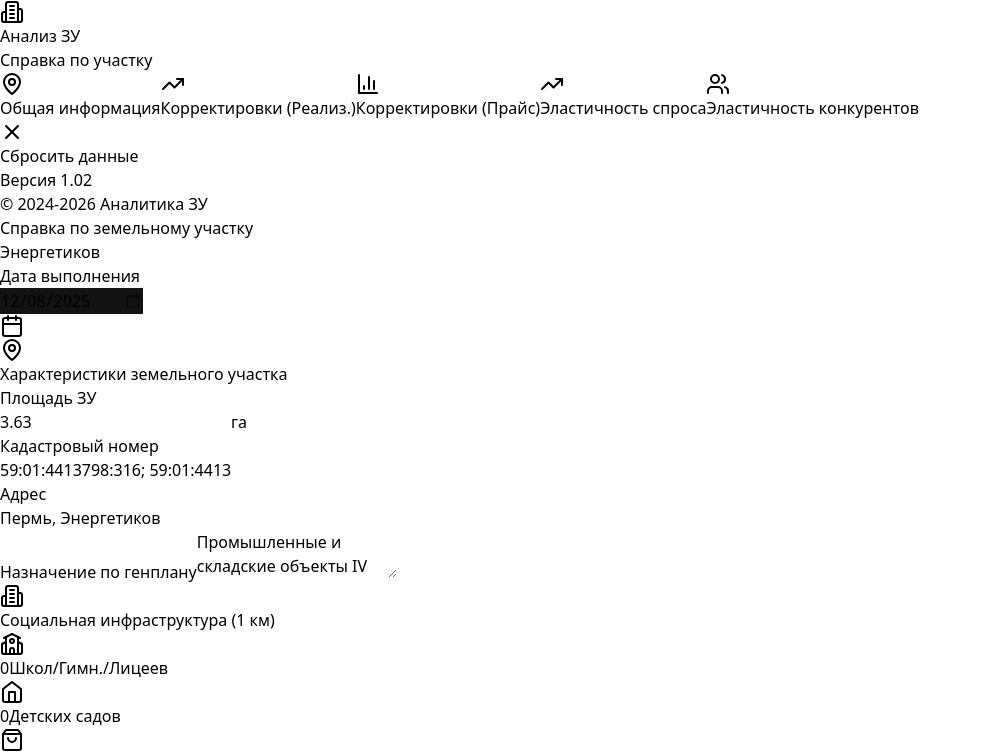
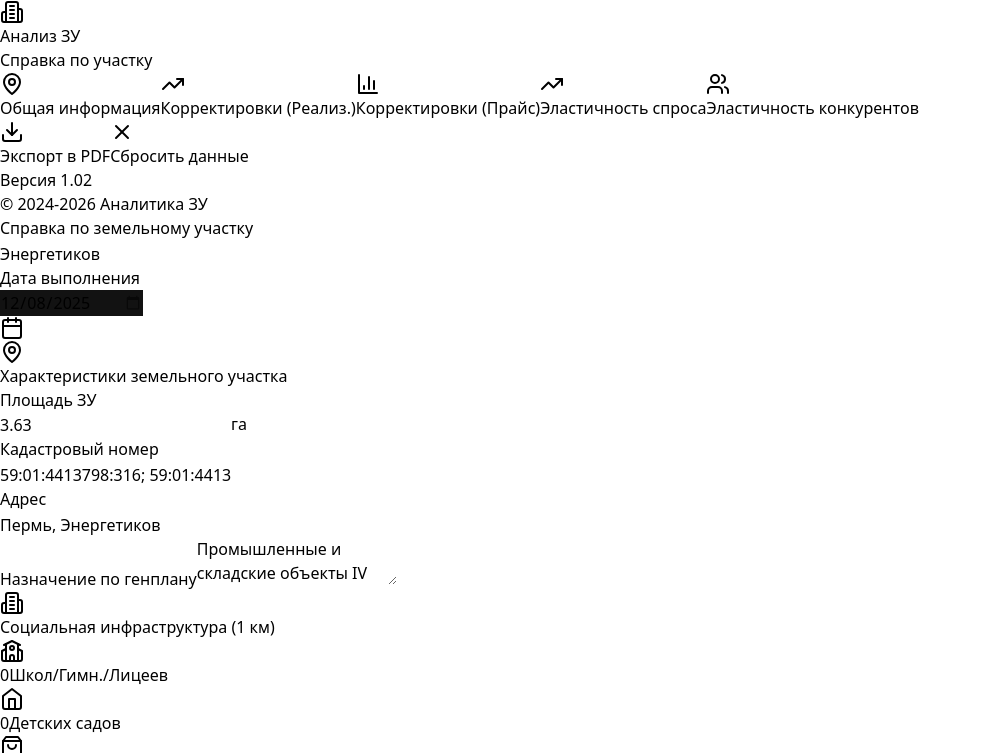
Before and after one commit to BarBerryy/land-analysys-app, a React (Vite) app: page / in a window 1280 px wide. Shown: the top 753 px of the page, without its empty margins (0-982 px from the left). Built offline with nearby package versions, Linux system fonts and the light colour scheme.

Commit message:
Latest changes

```diff
--- a/package.json
+++ b/package.json
@@ -9,6 +9,8 @@
     "preview": "vite preview"
   },
   "dependencies": {
+    "html2canvas": "^1.4.1",
+    "jspdf": "^2.5.1",
     "lucide-react": "^0.263.1",
     "react": "^18.2.0",
     "react-dom": "^18.2.0",
--- a/src/App.jsx
+++ b/src/App.jsx
@@ -1,7 +1,9 @@
-import React, { useState, useMemo, useCallback } from 'react';
+import React, { useState, useMemo, useCallback, useRef } from 'react';
 import { LineChart, Line, XAxis, YAxis, CartesianGrid, Tooltip, Legend, ResponsiveContainer, ScatterChart, Scatter, ReferenceLine, ReferenceDot } from 'recharts';
-import { MapPin, Building2, TrendingUp, BarChart3, Users, ChevronDown, Calendar, Plus, X, Check, Home, School, ShoppingBag, Stethoscope, Bus, Upload, FileSpreadsheet, ChevronRight, Table } from 'lucide-react';
+import { MapPin, Building2, TrendingUp, BarChart3, Users, ChevronDown, Calendar, Plus, X, Check, Home, School, ShoppingBag, Stethoscope, Bus, Upload, FileSpreadsheet, ChevronRight, Table, Download } from 'lucide-react';
 import * as XLSX from 'xlsx';
+import html2canvas from 'html2canvas';
+import { jsPDF } from 'jspdf';
 
 // Данные конкурентов из примера
 const initialCompetitors = [
@@ -132,7 +134,7 @@ const Dropdown = ({ label, value, options, onChange, className = '' }) => {
       <label className="block text-xs text-emerald-200 mb-1 font-medium">{label}</label>
       <button
         onClick={() => setIsOpen(!isOpen)}
-        className="w-full px-3 py-2 bg-emerald-900/50 border border-emerald-700 rounded-lg text-white text-left flex items-center justify-between hover:border-emerald-500 transition-colors"
+        className="w-full px-3 py-2.5 bg-emerald-900/50 border border-emerald-700 rounded-lg text-white text-left flex items-center justify-between hover:border-emerald-500 transition-colors text-sm"
       >
         <span>{value || 'Выберите...'}</span>
         <ChevronDown className={`w-4 h-4 transition-transform ${isOpen ? 'rotate-180' : ''}`} />
@@ -143,7 +145,7 @@ const Dropdown = ({ label, value, options, onChange, className = '' }) => {
             <button
               key={option}
               onClick={() => { onChange(option); setIsOpen(false); }}
-              className={`w-full px-3 py-2 text-left hover:bg-emerald-800 transition-colors ${value === option ? 'bg-emerald-700 text-white' : 'text-emerald-100'}`}
+              className={`w-full px-3 py-2 text-left hover:bg-emerald-800 transition-colors text-sm ${value === option ? 'bg-emerald-700 text-white' : 'text-emerald-100'}`}
             >
               {option}
             </button>
@@ -164,7 +166,7 @@ const InputField = ({ label, value, onChange, type = 'text', suffix = '', placeh
         value={value}
         onChange={(e) => onChange(e.target.value)}
         placeholder={placeholder}
-        className="w-full px-3 py-2 bg-emerald-900/50 border border-emerald-700 rounded-lg text-white placeholder-emerald-500 focus:border-emerald-400 focus:outline-none focus:ring-1 focus:ring-emerald-400 transition-colors"
+        className="w-full px-3 py-2.5 bg-emerald-900/50 border border-emerald-700 rounded-lg text-white placeholder-emerald-500 focus:border-emerald-400 focus:outline-none focus:ring-1 focus:ring-emerald-400 transition-colors text-sm"
       />
       {suffix && <span className="absolute right-3 top-1/2 -translate-y-1/2 text-emerald-400 text-sm">{suffix}</span>}
     </div>
@@ -222,7 +224,7 @@ const PriceInput = ({ value, onChange }) => {
       onChange={handleChange}
       onFocus={handleFocus}
       onBlur={handleBlur}
-      className="w-28 px-2 py-1 bg-emerald-900/50 border border-emerald-700 rounded text-white text-right font-mono focus:outline-none focus:border-emerald-500"
+      className="w-28 px-2 py-1.5 bg-emerald-900/50 border border-emerald-700 rounded text-white text-right font-mono text-sm focus:outline-none focus:border-emerald-500"
     />
   );
 };
@@ -400,25 +402,25 @@ const GeneralInfoTab = ({ data, setData, competitors, setCompetitors }) => {
               <Building2 className="w-4 h-4" /> Социальная инфраструктура (1 км)
             </h3>
             <div className="grid grid-cols-2 gap-3">
-              <div className="flex items-center gap-2 bg-emerald-950/50 rounded-lg p-2 border border-emerald-800">
-                <School className="w-4 h-4 text-emerald-400" />
+              <div className="flex items-center gap-2 bg-emerald-950/50 rounded-lg p-2.5 border border-emerald-800">
+                <School className="w-4 h-4 text-emerald-400 flex-shrink-0" />
                 <span className="text-white font-semibold">{data.socialInfra?.schools || 0}</span>
                 <span className="text-emerald-300 text-xs">Школ/Гимн./Лицеев</span>
               </div>
-              <div className="flex items-center gap-2 bg-emerald-950/50 rounded-lg p-2 border border-emerald-800">
-                <Home className="w-4 h-4 text-emerald-400" />
+              <div className="flex items-center gap-2 bg-emerald-950/50 rounded-lg p-2.5 border border-emerald-800">
+                <Home className="w-4 h-4 text-emerald-400 flex-shrink-0" />
                 <span className="text-white font-semibold">{data.socialInfra?.kindergartens || 0}</span>
                 <span className="text-emerald-300 text-xs">Детских садов</span>
               </div>
-              <div className="flex items-center gap-2 bg-emerald-950/50 rounded-lg p-2 border border-emerald-800">
-                <ShoppingBag className="w-4 h-4 text-emerald-400" />
+              <div className="flex items-center gap-2 bg-emerald-950/50 rounded-lg p-2.5 border border-emerald-800">
+                <ShoppingBag className="w-4 h-4 text-emerald-400 flex-shrink-0" />
                 <span className={`font-semibold ${data.socialInfra?.malls ? 'text-green-400' : 'text-red-400'}`}>
                   {data.socialInfra?.malls ? '+' : '-'}
                 </span>
                 <span className="text-emerald-300 text-xs">Торговые центры</span>
               </div>
-              <div className="flex items-center gap-2 bg-emerald-950/50 rounded-lg p-2 border border-emerald-800">
-                <Stethoscope className="w-4 h-4 text-emerald-400" />
+              <div className="flex items-center gap-2 bg-emerald-950/50 rounded-lg p-2.5 border border-emerald-800">
+                <Stethoscope className="w-4 h-4 text-emerald-400 flex-shrink-0" />
                 <span className={`font-semibold ${data.socialInfra?.clinics ? 'text-green-400' : 'text-red-400'}`}>
                   {data.socialInfra?.clinics ? '+' : '-'}
                 </span>
@@ -433,19 +435,19 @@ const GeneralInfoTab = ({ data, setData, competitors, setCompetitors }) => {
               <Bus className="w-4 h-4" /> Транспортная доступность
             </h3>
             <div className="space-y-3">
-              <div className="flex items-center justify-between bg-emerald-950/50 rounded-lg p-2 border border-emerald-800">
+              <div className="flex items-center justify-between bg-emerald-950/50 rounded-lg p-2.5 border border-emerald-800">
                 <span className="text-emerald-300 text-sm">Расстояние до остановки</span>
                 <span className="text-white font-semibold">{data.distanceToStop || 0} м</span>
               </div>
-              <div className="flex items-center justify-between bg-emerald-950/50 rounded-lg p-2 border border-emerald-800">
+              <div className="flex items-center justify-between bg-emerald-950/50 rounded-lg p-2.5 border border-emerald-800">
                 <span className="text-emerald-300 text-sm">Автобусы/Троллейбусы</span>
                 <span className="text-white font-semibold">{data.transport?.busTrolley || 0}</span>
               </div>
-              <div className="flex items-center justify-between bg-emerald-950/50 rounded-lg p-2 border border-emerald-800">
+              <div className="flex items-center justify-between bg-emerald-950/50 rounded-lg p-2.5 border border-emerald-800">
                 <span className="text-emerald-300 text-sm">Трамваи</span>
                 <span className="text-white font-semibold">{data.transport?.tram || 0}</span>
               </div>
-              <div className="flex items-center justify-between bg-emerald-950/50 rounded-lg p-2 border border-emerald-800">
+              <div className="flex items-center justify-between bg-emerald-950/50 rounded-lg p-2.5 border border-emerald-800">
                 <span className="text-emerald-300 text-sm">Станции метро</span>
                 <span className={`font-semibold ${data.transport?.metro ? 'text-green-400' : 'text-red-400'}`}>
                   {data.transport?.metro ? '+' : '-'}
@@ -465,19 +467,19 @@ const GeneralInfoTab = ({ data, setData, competitors, setCompetitors }) => {
               {/* Нередактируемые поля - подтягиваются с корректировок */}
               <div>
                 <label className="block text-xs text-emerald-200 mb-1 font-medium">Класс жилья</label>
-                <div className="w-full px-3 py-2 bg-emerald-950/50 border border-emerald-800 rounded-lg text-emerald-300">
+                <div className="w-full px-3 py-2.5 bg-emerald-950/50 border border-emerald-800 rounded-lg text-emerald-300 text-sm">
                   {data.housingClass || 'Не задан'}
                 </div>
               </div>
               <div>
                 <label className="block text-xs text-emerald-200 mb-1 font-medium">Вид отделки</label>
-                <div className="w-full px-3 py-2 bg-emerald-950/50 border border-emerald-800 rounded-lg text-emerald-300">
+                <div className="w-full px-3 py-2.5 bg-emerald-950/50 border border-emerald-800 rounded-lg text-emerald-300 text-sm">
                   {data.finishing || 'Не задана'}
                 </div>
               </div>
               <div>
                 <label className="block text-xs text-emerald-200 mb-1 font-medium">Материал стен</label>
-                <div className="w-full px-3 py-2 bg-emerald-950/50 border border-emerald-800 rounded-lg text-emerald-300">
+                <div className="w-full px-3 py-2.5 bg-emerald-950/50 border border-emerald-800 rounded-lg text-emerald-300 text-sm">
                   {data.wallMaterial || 'Не задан'}
                 </div>
               </div>
@@ -538,7 +540,7 @@ const GeneralInfoTab = ({ data, setData, competitors, setCompetitors }) => {
                       type="number"
                       value={data.apartmentMix?.[item.key] || 0}
                       onChange={(e) => setData({...data, apartmentMix: {...data.apartmentMix, [item.key]: parseInt(e.target.value) || 0}})}
-                      className={`w-14 px-2 py-1 bg-emerald-900/50 border rounded text-white text-center focus:outline-none ${
+                      className={`w-14 px-2 py-1 bg-emerald-900/50 border rounded text-white text-center text-sm focus:outline-none ${
                         isInvalid ? 'border-red-500 focus:border-red-400' : 'border-emerald-700 focus:border-emerald-500'
                       }`}
                     />
@@ -2267,6 +2269,108 @@ export default function App() {
     }
   }, [plotData]);
 
+  // Реф для контейнера контента и состояние экспорта
+  const contentRef = useRef(null);
+  const [isExporting, setIsExporting] = useState(false);
+
+  // Функция экспорта в PDF
+  const exportToPDF = async () => {
+    setIsExporting(true);
+
+    try {
+      // Альбомная ориентация ('l' = landscape)
+      const pdf = new jsPDF('l', 'mm', 'a4');
+      const pageWidth = pdf.internal.pageSize.getWidth();
+      const pageHeight = pdf.internal.pageSize.getHeight();
+
+      // Сохраняем текущую вкладку
+      const originalTab = activeTab;
+
+      // Экспортируем "Общая информация"
+      setActiveTab('general');
+      await new Promise(resolve => setTimeout(resolve, 300));
+
+      if (contentRef.current) {
+        const canvas1 = await html2canvas(contentRef.current, {
+          scale: 1.5,
+          useCORS: true,
+          logging: false,
+          backgroundColor: '#064e3b',
+          windowWidth: contentRef.current.scrollWidth,
+          windowHeight: contentRef.current.scrollHeight
+        });
+
+        const imgData1 = canvas1.toDataURL('image/jpeg', 0.85);
+        const imgRatio = canvas1.width / canvas1.height;
+        const pageRatio = pageWidth / pageHeight;
+
+        let finalWidth, finalHeight, offsetX = 0, offsetY = 0;
+
+        if (imgRatio > pageRatio) {
+          finalWidth = pageWidth;
+          finalHeight = pageWidth / imgRatio;
+          offsetY = (pageHeight - finalHeight) / 2;
+        } else {
+          finalHeight = pageHeight;
+          finalWidth = pageHeight * imgRatio;
+          offsetX = (pageWidth - finalWidth) / 2;
+        }
+
+        pdf.setFillColor(6, 78, 59);
+        pdf.rect(0, 0, pageWidth, pageHeight, 'F');
+        pdf.addImage(imgData1, 'JPEG', offsetX, offsetY, finalWidth, finalHeight);
+      }
+
+      // Добавляем страницу для "Эластичность спроса"
+      pdf.addPage('a4', 'l');
+
+      setActiveTab('elasticity');
+      await new Promise(resolve => setTimeout(resolve, 300));
+
+      if (contentRef.current) {
+        const canvas2 = await html2canvas(contentRef.current, {
+          scale: 1.5,
+          useCORS: true,
+          logging: false,
+          backgroundColor: '#064e3b',
+          windowWidth: contentRef.current.scrollWidth,
+          windowHeight: contentRef.current.scrollHeight
+        });
+
+        const imgData2 = canvas2.toDataURL('image/jpeg', 0.85);
+        const imgRatio = canvas2.width / canvas2.height;
+        const pageRatio = pageWidth / pageHeight;
+
+        let finalWidth, finalHeight, offsetX = 0, offsetY = 0;
+
+        if (imgRatio > pageRatio) {
+          finalWidth = pageWidth;
+          finalHeight = pageWidth / imgRatio;
+          offsetY = (pageHeight - finalHeight) / 2;
+        } else {
+          finalHeight = pageHeight;
+          finalWidth = pageHeight * imgRatio;
+          offsetX = (pageWidth - finalWidth) / 2;
+        }
+
+        pdf.setFillColor(6, 78, 59);
+        pdf.rect(0, 0, pageWidth, pageHeight, 'F');
+        pdf.addImage(imgData2, 'JPEG', offsetX, offsetY, finalWidth, finalHeight);
+      }
+
+      setActiveTab(originalTab);
+
+      const fileName = `Анализ_${plotData.plotName || 'участка'}_${new Date().toLocaleDateString('ru-RU').replace(/\./g, '-')}.pdf`;
+      pdf.save(fileName);
+
+    } catch (error) {
+      console.error('Ошибка экспорта PDF:', error);
+      alert('Произошла ошибка при экспорте в PDF');
+    } finally {
+      setIsExporting(false);
+    }
+  };
+
   // Функция сброса данных к начальным значениям
   const resetToDefaults = () => {
     if (window.confirm('Вы уверены, что хотите сбросить все данные к начальным значениям?')) {
@@ -2420,6 +2524,23 @@ export default function App() {
 
         <div className="p-4 border-t border-emerald-800 space-y-3">
           <button
+            onClick={exportToPDF}
+            disabled={isExporting}
+            className="w-full px-3 py-2 text-xs bg-emerald-700 hover:bg-emerald-600 border border-emerald-600 rounded-lg text-white transition-colors flex items-center justify-center gap-2 disabled:opacity-50 disabled:cursor-wait"
+          >
+            {isExporting ? (
+              <>
+                <div className="w-3 h-3 border-2 border-white border-t-transparent rounded-full animate-spin" />
+                Экспорт...
+              </>
+            ) : (
+              <>
+                <Download className="w-3 h-3" />
+                Экспорт в PDF
+              </>
+            )}
+          </button>
+          <button
             onClick={resetToDefaults}
             className="w-full px-3 py-2 text-xs bg-emerald-900/50 hover:bg-red-900/50 border border-emerald-700 hover:border-red-600 rounded-lg text-emerald-400 hover:text-red-400 transition-colors flex items-center justify-center gap-2"
           >
@@ -2432,7 +2553,7 @@ export default function App() {
       </nav>
 
       {/* Основной контент */}
-      <main className="flex-1 p-6 overflow-auto">
+      <main ref={contentRef} className="flex-1 p-6 overflow-auto">
         {activeTab === 'general' && (
           <GeneralInfoTab
             data={plotData}
--- a/src/index.css
+++ b/src/index.css
@@ -32,3 +32,10 @@ input[type="date"]::-webkit-calendar-picker-indicator {
 input[type="date"]::-webkit-calendar-picker-indicator:hover {
   opacity: 0.8;
 }
+
+/* Фикс для вертикального центрирования в html2canvas */
+input[type="text"],
+input[type="number"] {
+  vertical-align: middle;
+  box-sizing: border-box;
+}
```
Also changed, not shown: 1 other file (tests, documents, lock files or other folders).
